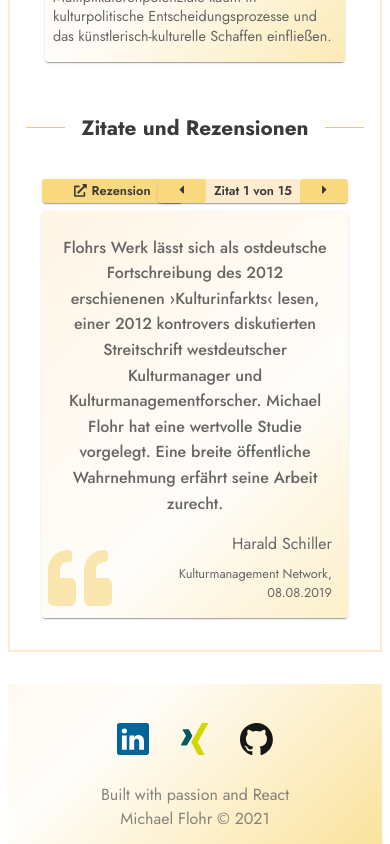
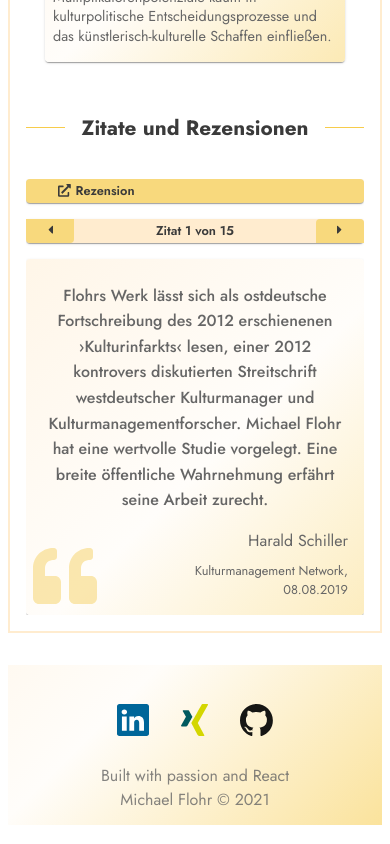
Before and after one commit to MatchuPitchu/portfolio, a React (Create React App) app: page /veroeffentlichungen/kulturpolitik in a window 390 px wide. Shown: the part 4421-5265 px from the top of the page. Built offline with nearby package versions, Linux system fonts and the light colour scheme.

Commit message:
styling quotes

```diff
--- a/src/components/Publications/Kulturpolitik/QuotesCarousel.js
+++ b/src/components/Publications/Kulturpolitik/QuotesCarousel.js
@@ -145,6 +145,7 @@ const QuotesCarousel = () => {
 
   return (
     <>
+      <div className={classes['quotes-header']}>
         {findQuote.href && (
           <a
             href={findQuote.href}
@@ -166,6 +167,7 @@ const QuotesCarousel = () => {
           <button className={classes.btn} onClick={nextSlide}>
             <Icon icon={['fa', 'caret-right']} />
           </button>
+        </div>
       </div>
       {quotes.map((quote, i) => {
         if (i === index) {
--- a/src/components/Publications/Kulturpolitik/QuotesCarousel.module.css
+++ b/src/components/Publications/Kulturpolitik/QuotesCarousel.module.css
@@ -1,7 +1,19 @@
+.quotes-header {
+  display: flex;
+  justify-content: space-between;
+  width: 100%;
+}
+
+@media all and (max-width: 768px) {
+  .quotes-header {
+    flex-direction: column;
+    justify-content: flex-end;
+    gap: 1rem;
+    height: 4rem;
+  }
+}
+
 .slider-link {
-  position: absolute;
-  top: 0;
-  left: 0;
   height: 1.5rem;
   border: none;
   background-color: var(--color-secondary);
@@ -16,7 +28,6 @@
   color: var(--color-text);
   z-index: 10;
   border-radius: var(--border-radius);
-  margin-left: 1rem;
   font-size: 0.8rem;
   font-weight: 600;
   transition: all 0.3s ease;
@@ -32,9 +43,6 @@
 }
 
 .slider-btn {
-  position: absolute;
-  top: 0;
-  right: 0;
   height: 1.5rem;
   display: flex;
   justify-content: space-between;
@@ -43,7 +51,6 @@
   z-index: 10;
   background-color: var(--color-tertiary);
   border-radius: var(--border-radius);
-  margin-right: 1rem;
   box-shadow: var(--box-shadow);
 }
 
--- a/src/components/Publications/PublicationsDetails.module.css
+++ b/src/components/Publications/PublicationsDetails.module.css
@@ -166,13 +166,13 @@
     gap: 1rem;
   }
 
-  .quotes-box {
-    padding: 2rem 1rem 1rem 1rem;
-  }
-
   .card-theses {
     width: calc(33% - 1rem);
     width: 100%;
     min-width: 200px;
   }
+
+  .quotes-box {
+    padding: 0;
+  }
 }
```
Lines whose indentation alone changed are shown as unchanged.
